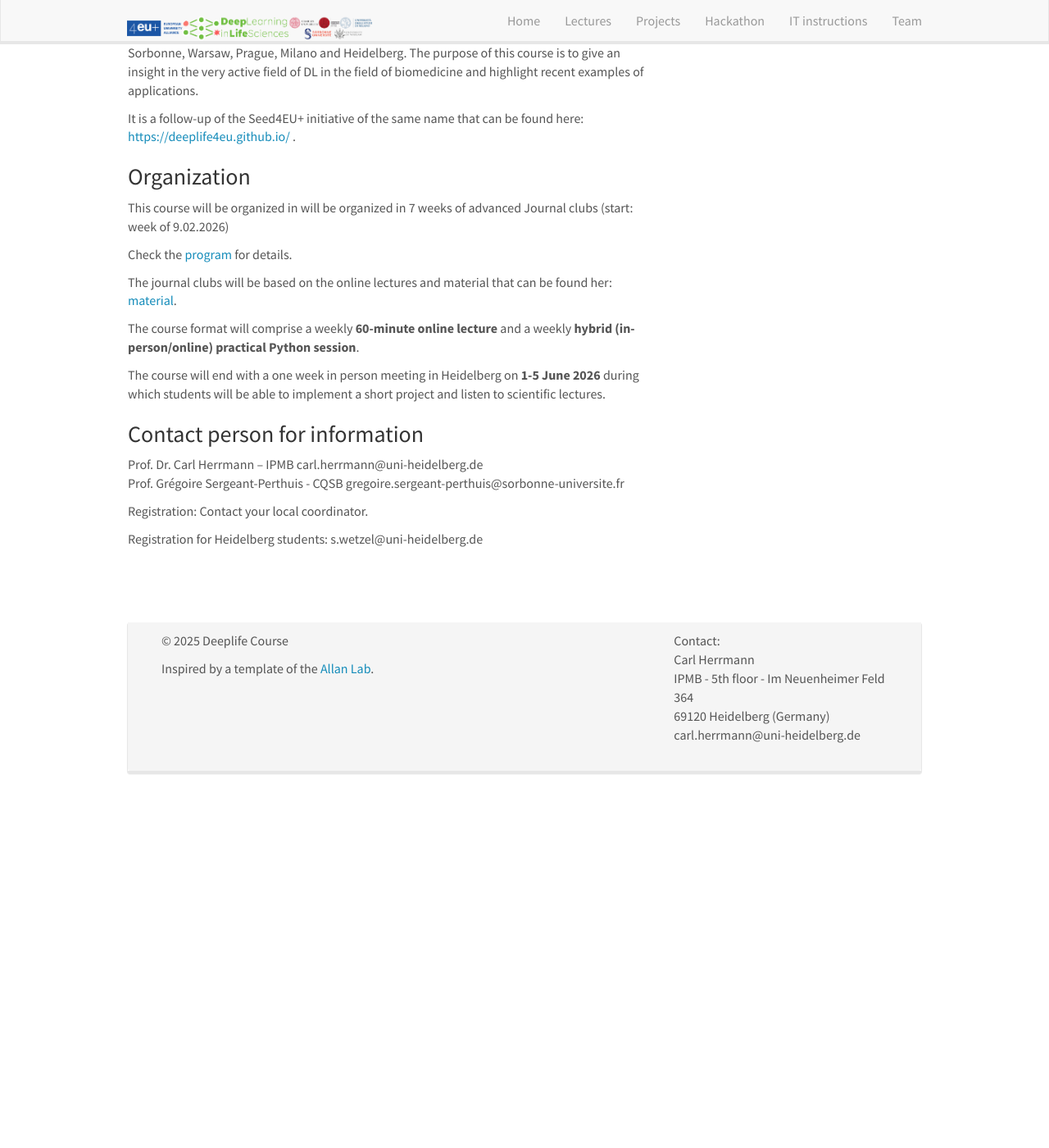
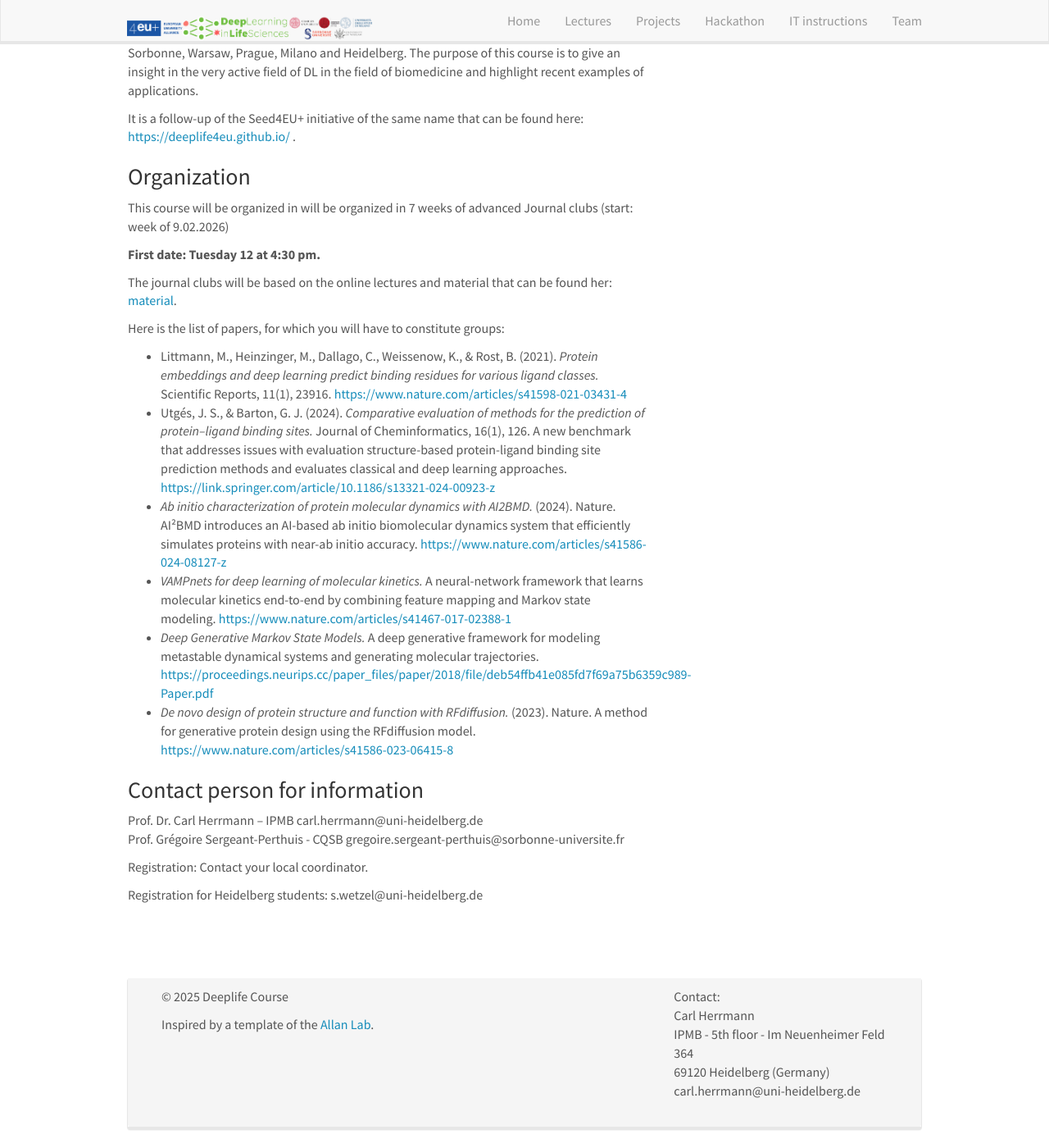
Before and after one commit to GregoireSU/deeplife4eu.github.io, a Jekyll site: the page built from _pages/home.md, in a window 1280 px wide and 1400 px high, scrolled down 794 px. Shown: the whole window at 82% size. Built offline with Jekyll 4.4.1, drawn with Linux system fonts in a browser that asks for light colours; nearby versions of some CDN libraries; before the commit the page ends 1760 px from its top, so only the background shows below that.

Commit message:
cahnged main

```diff
--- a/_pages/home.md
+++ b/_pages/home.md
@@ -39,19 +39,65 @@ As part of the **Blended Intensive Program (BIP) action within the [4EU+ allianc
 This course will be organized in will be organized in 7 weeks of advanced Journal clubs (start: week of 9.02.2026)
 
 
-Check the [program]({{ site.url }}{{ site.baseurl }}/program) for details.
+**First date: Tuesday 12 at 4:30 pm.**
+
 
 
 <p>The journal clubs will be based on the online lectures and material that can be found her: <a href="https://deeplife4eu.github.io/program">material</a>.
 <br></p>
 
 
-The course format will comprise a weekly **60-minute online lecture** and a weekly **hybrid (in-person/online) practical Python session**.
 
-<p>The course will end with a one week in person meeting in Heidelberg on <strong>1-5 June 2026</strong> during which students will be able to implement a short project and listen to scientific lectures.</p>
+Here is the list of papers, for which you will have to constitute groups:
 
-
-
+<ul>
+  <li>
+    Littmann, M., Heinzinger, M., Dallago, C., Weissenow, K., &amp; Rost, B. (2021).
+    <em>Protein embeddings and deep learning predict binding residues for various ligand classes.</em>
+    Scientific Reports, 11(1), 23916.
+    <a href="https://www.nature.com/articles/s41598-021-03431-4">
+      https://www.nature.com/articles/s41598-021-03431-4
+    </a>
+  </li>
+  <li>
+    Utgés, J. S., &amp; Barton, G. J. (2024).
+    <em>Comparative evaluation of methods for the prediction of protein–ligand binding sites.</em>
+    Journal of Cheminformatics, 16(1), 126.
+    A new benchmark that addresses issues with evaluation structure-based protein-ligand binding site prediction methods and evaluates classical and deep learning approaches.
+    <a href="https://link.springer.com/article/10.1186/s13321-024-00923-z">
+      https://link.springer.com/article/10.1186/s13321-024-00923-z
+    </a>
+  </li>
+  <li>
+    <em>Ab initio characterization of protein molecular dynamics with AI2BMD.</em>
+    (2024). Nature.
+    AI²BMD introduces an AI-based ab initio biomolecular dynamics system that efficiently simulates proteins with near-ab initio accuracy.
+    <a href="https://www.nature.com/articles/s41586-024-08127-z">
+      https://www.nature.com/articles/s41586-024-08127-z
+    </a>
+  </li>
+  <li>
+    <em>VAMPnets for deep learning of molecular kinetics.</em>
+    A neural-network framework that learns molecular kinetics end-to-end by combining feature mapping and Markov state modeling.
+    <a href="https://www.nature.com/articles/s41467-017-02388-1">
+      https://www.nature.com/articles/s41467-017-02388-1
+    </a>
+  </li>
+  <li>
+    <em>Deep Generative Markov State Models.</em>
+    A deep generative framework for modeling metastable dynamical systems and generating molecular trajectories.
+    <a href="https://proceedings.neurips.cc/paper_files/paper/2018/file/deb54ffb41e085fd7f69a75b6359c989-Paper.pdf">
+      https://proceedings.neurips.cc/paper_files/paper/2018/file/deb54ffb41e085fd7f69a75b6359c989-Paper.pdf
+    </a>
+  </li>
+  <li>
+    <em>De novo design of protein structure and function with RFdiffusion.</em>
+    (2023). Nature. A method for generative protein design using the RFdiffusion model.
+    <a href="https://www.nature.com/articles/s41586-023-06415-8">
+      https://www.nature.com/articles/s41586-023-06415-8
+    </a>
+  </li>
+</ul>
 
 
 ### Contact person for information
```
Also changed, not shown: 1 other file.
